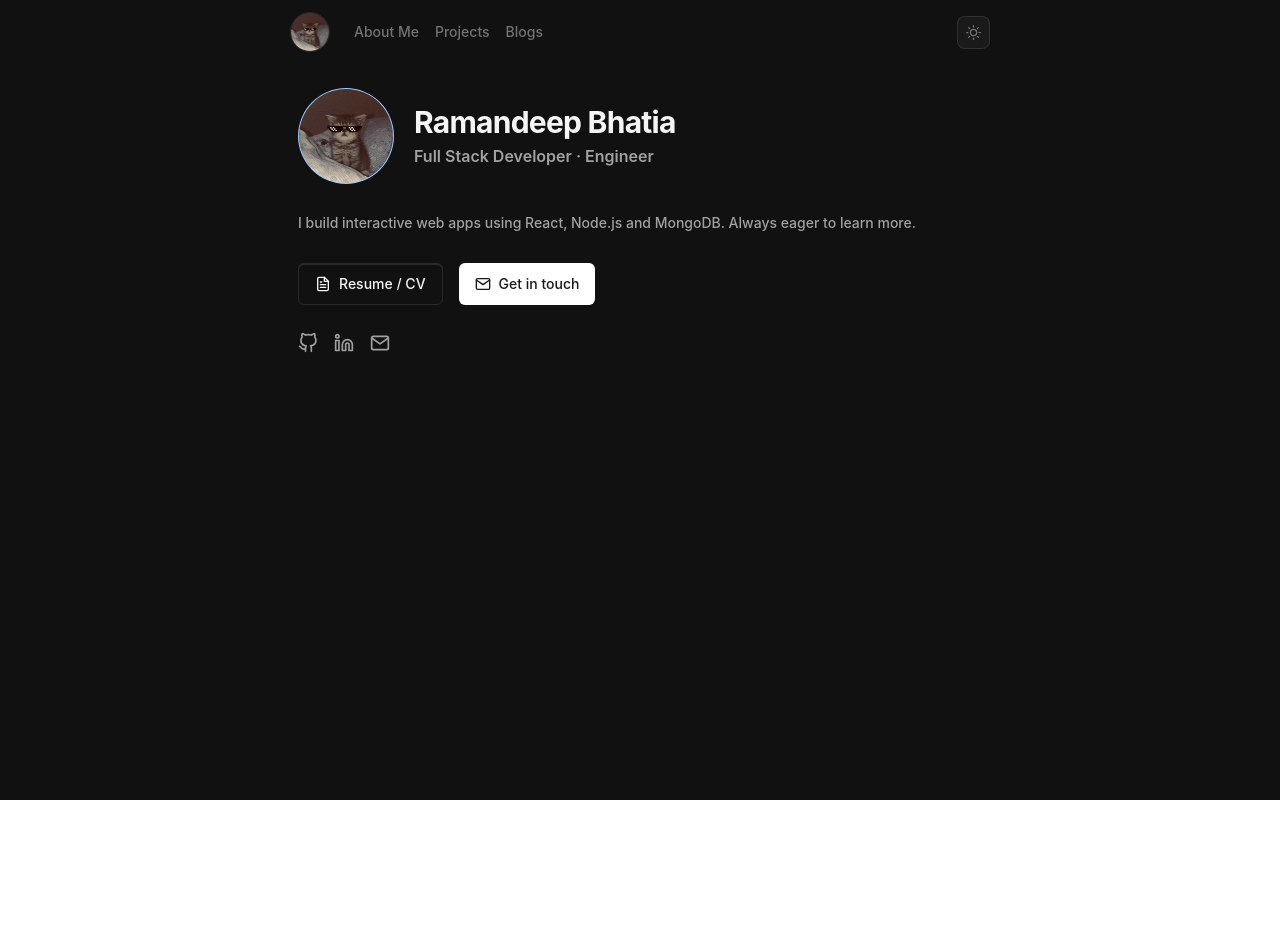
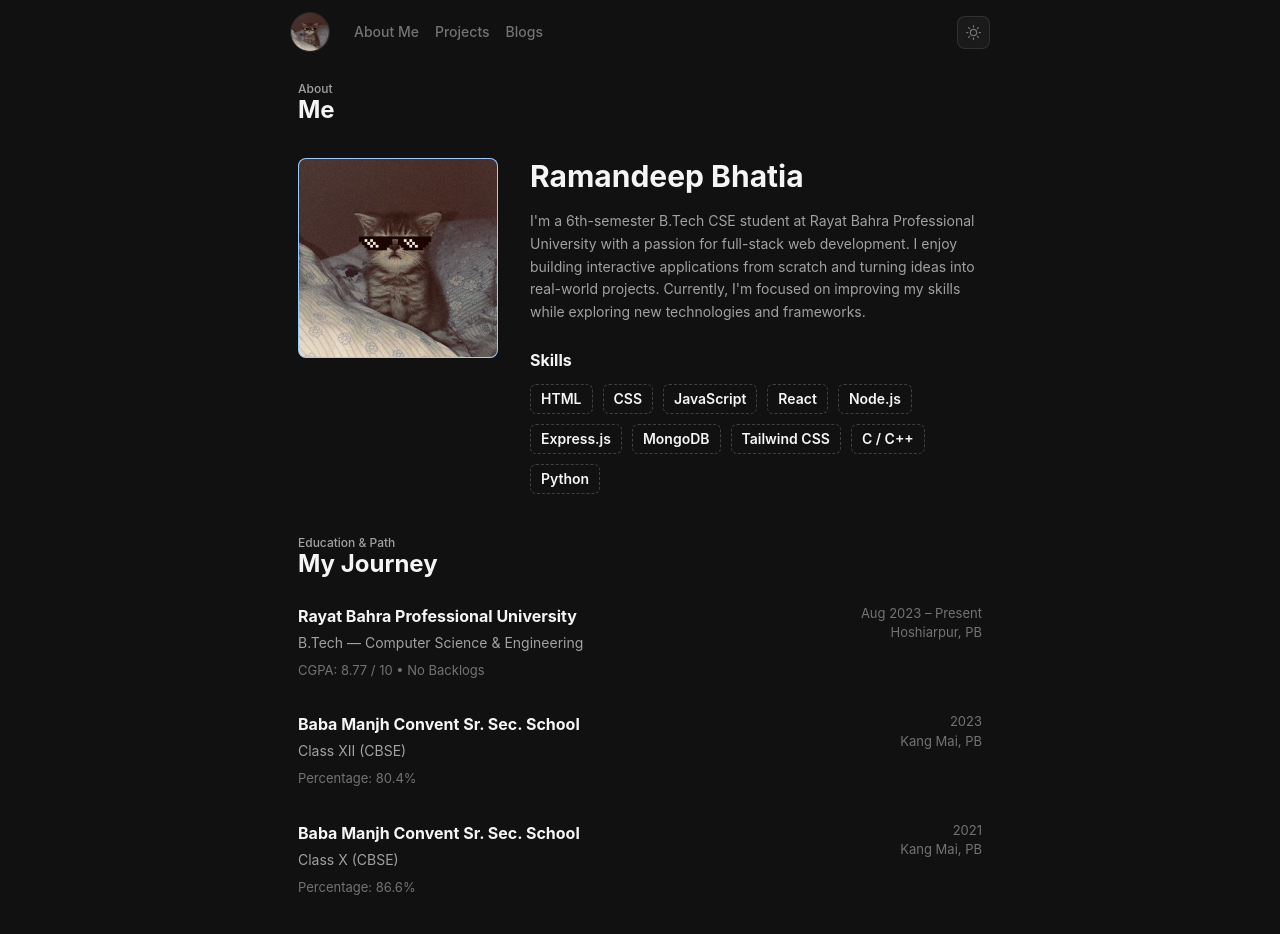
Before and after one commit to ramanbhatia3/portfolio, a React (Vite) app: page /about in a window 1280 px wide. Shown: the top 934 px of the page. Before the commit the page ends 800 px from the top, so only its background shows below. Built offline with nearby package versions, Linux system fonts and the light colour scheme.

Commit message:
feat: add About Me page and multi-page routing

```diff
--- a/index.html
+++ b/index.html
@@ -4,7 +4,7 @@
     <meta charset="UTF-8" />
     <link rel="icon" type="image/svg+xml" href="/logo.png" />
     <meta name="viewport" content="width=device-width, initial-scale=1.0" />
-    <title>ramanbhatiadev</title>
+    <title>Ramandeep Bhatia - Full Stack Web Developer</title>
     <link rel="stylesheet" href="./src/index.css">
   </head>
   <body>
--- a/package.json
+++ b/package.json
@@ -14,6 +14,7 @@
     "react": "^19.2.6",
     "react-dom": "^19.2.6",
     "react-icons": "^5.6.0",
+    "react-router-dom": "^7.16.0",
     "tailwindcss": "^4.3.0"
   },
   "devDependencies": {
--- a/src/App.jsx
+++ b/src/App.jsx
@@ -1,18 +1,28 @@
+import { BrowserRouter as Router, Routes, Route } from 'react-router-dom'
 import Hero from './components/Hero'
 import Navbar from './components/Navbar'
+import About from './components/About'
 
 function App() {
 
   return (
-    <div className='min-h-screen bg-white dark:bg-[#111111] text-neutral-900 dark:text-neutral-100 transition-colors duration-300'>
+    <Router>
 
-      <div className='max-w-[700px] mx-auto w-[92%]'>
-        <Navbar />
-        <main className='px-2'>
-          <Hero />
-        </main>
+      <div className='min-h-screen bg-white dark:bg-[#111111] text-neutral-900 dark:text-neutral-100 transition-colors duration-300'>
+        <div className='max-w-[700px] mx-auto w-[92%]'>
+
+          <Navbar />
+
+          <main className='px-2 pb-20'>
+            <Routes>
+              <Route path="/" element={<Hero />} />
+              <Route path="/about" element={<About />} />
+            </Routes>
+          </main>
+        </div>
       </div>
-    </div>
+
+    </Router>
   )
 }
 
--- /dev/null
+++ b/src/components/About.jsx
@@ -0,0 +1,105 @@
+const TechPill = ({ children }) => (
+    <span className="inline-flex items-center gap-1 text-sm font-semibold px-2.5 py-1 rounded-md bg-transparent border border-dashed border-black/20 dark:border-white/20 text-neutral-900 dark:text-neutral-100">
+        {children}
+    </span>
+)
+
+const About = () => {
+    return (
+        <div className="animate-in fade-in duration-500">
+
+            <div className="mt-4 mb-8">
+                <p className="text-[12px] font-medium text-neutral-500 dark:text-neutral-400">About</p>
+                <h1 className="text-2xl font-bold text-neutral-900 dark:text-neutral-100 -mt-1">Me</h1>
+            </div>
+
+            <div className="flex flex-col sm:flex-row gap-6 sm:gap-8 items-start">
+                <img src="/logo.png" alt="Raman" className="w-24 h-24 sm:w-50 sm:h-50 rounded-lg overflow-hidden border border-black/10 dark:border-white/10 shrink-0 bg-[#fde047] dark:bg-blue-300 object-cover" />
+
+                <div className="flex flex-col gap-4">
+                    <h2 className="text-3xl font-bold text-neutral-900 dark:text-neutral-100">
+                        Ramandeep Bhatia
+                    </h2>
+                    <p className="flex text-[14px] text-semibold text-neutral-600 dark:text-neutral-400 leading-relaxed">
+                        I'm a 6th-semester B.Tech CSE student at Rayat Bahra Professional University with a passion for full-stack web development. I enjoy building interactive applications from scratch and turning ideas into real-world projects. Currently, I'm focused on improving my skills while exploring new technologies and frameworks.
+                    </p>
+
+                    <div className="mt-2">
+                        <h3 className="text-base font-bold text-neutral-900 dark:text-neutral-100 mb-3">
+                            Skills
+                        </h3>
+                        <div className="flex flex-wrap gap-2.5">
+                            <TechPill>HTML</TechPill>
+                            <TechPill>CSS</TechPill>
+                            <TechPill>JavaScript</TechPill>
+                            <TechPill>React</TechPill>
+                            <TechPill>Node.js</TechPill>
+                            <TechPill>Express.js</TechPill>
+                            <TechPill>MongoDB</TechPill>
+                            <TechPill>Tailwind CSS</TechPill>
+                            <TechPill>C / C++</TechPill>
+                            <TechPill>Python</TechPill>
+                        </div>
+                    </div>
+                </div>
+            </div>
+
+            <div className="mt-10">
+                <div className="mb-6">
+                    <p className="text-[12px] font-medium text-neutral-500 dark:text-neutral-400">Education & Path</p>
+                    <h1 className="text-2xl font-bold text-neutral-900 dark:text-neutral-100 -mt-1">My Journey</h1>
+                </div>
+
+                <div className="flex flex-col gap-8">
+                    <div className="flex flex-col sm:flex-row justify-between sm:items-start gap-2 sm:gap-4 group">
+                        <div className="flex flex-col gap-1">
+                            <h3 className="text-[15px] sm:text-base font-bold text-neutral-900 dark:text-neutral-100">
+                                Rayat Bahra Professional University
+                            </h3>
+                            <p className="text-[14px] text-neutral-600 dark:text-neutral-400">B.Tech — Computer Science & Engineering</p>
+                            <p className="text-[13px] text-neutral-500 dark:text-neutral-500 mt-1">CGPA: 8.77 / 10 • No Backlogs</p>
+                        </div>
+                        <div className="flex flex-col sm:text-right text-[13px] text-neutral-500 dark:text-neutral-500">
+                            <span>Aug 2023 – Present</span>
+                            <span>Hoshiarpur, PB</span>
+                        </div>
+                    </div>
+
+
+                    <div className="flex flex-col sm:flex-row justify-between sm:items-start gap-2 sm:gap-4 group">
+                        <div className="flex flex-col gap-1">
+                            <h3 className="text-[15px] sm:text-base font-bold text-neutral-900 dark:text-neutral-100">
+                                Baba Manjh Convent Sr. Sec. School
+                            </h3>
+                            <p className="text-[14px] text-neutral-600 dark:text-neutral-400">Class XII (CBSE)</p>
+                            <p className="text-[13px] text-neutral-500 dark:text-neutral-500 mt-1">Percentage: 80.4%</p>
+                        </div>
+                        <div className="flex flex-col sm:text-right text-[13px] text-neutral-500 dark:text-neutral-500">
+                            <span>2023</span>
+                            <span>Kang Mai, PB</span>
+                        </div>
+                    </div>
+
+
+                    <div className="flex flex-col sm:flex-row justify-between sm:items-start gap-2 sm:gap-4 group">
+                        <div className="flex flex-col gap-1">
+                            <h3 className="text-[15px] sm:text-base font-bold text-neutral-900 dark:text-neutral-100">
+                                Baba Manjh Convent Sr. Sec. School
+                            </h3>
+                            <p className="text-[14px] text-neutral-600 dark:text-neutral-400">Class X (CBSE)</p>
+                            <p className="text-[13px] text-neutral-500 dark:text-neutral-500 mt-1">Percentage: 86.6%</p>
+                        </div>
+                        <div className="flex flex-col sm:text-right text-[13px] text-neutral-500 dark:text-neutral-500">
+                            <span>2021</span>
+                            <span>Kang Mai, PB</span>
+                        </div>
+                    </div>
+                </div>
+
+            </div>
+
+        </div>
+    )
+}
+
+export default About
--- a/src/components/Navbar.jsx
+++ b/src/components/Navbar.jsx
@@ -1,22 +1,18 @@
-import { useState } from 'react';
+import { Link } from 'react-router-dom'
 import { FiMenu, FiX } from 'react-icons/fi';
 import ThemeToggle from './ThemeToggle'
 
 const Navbar = () => {
-    const [isOpen, setIsOpen] = useState(false)
-
-    const closeMenu = () => setIsOpen(false)
-
     return (
         <nav className='flex items-center justify-between py-3'>
 
             <div className='flex items-center gap-6'>
-                <a href="/" className='flex items-center'>
+                <Link to="/" className='flex items-center'>
                     <img src="/logo.png" alt="Raman" className='w-10 h-10 rounded-full object-cover border border-black/10 dark:border-white/10 transition-transform hover:scale-95' />
-                </a>
+                </Link>
 
                 <div className='flex gap-4'>
-                    <a href="#about" className="text-sm font-medium text-neutral-500 hover:text-neutral-900 dark:hover:text-neutral-200 transition-colors">About Me</a>
+                    <Link to="/about" className="text-sm font-medium text-neutral-500 hover:text-neutral-900 dark:hover:text-neutral-200 transition-colors">About Me</Link>
                     <a href="#projects" className="text-sm font-medium text-neutral-500 hover:text-neutral-900 dark:hover:text-neutral-200 transition-colors">Projects</a>
                     <a href="#blogs" className="text-sm font-medium text-neutral-500 hover:text-neutral-900 dark:hover:text-neutral-200 transition-colors">Blogs</a>
                 </div>
```
Also changed, not shown: 1 other file (tests, documents, lock files or other folders).
